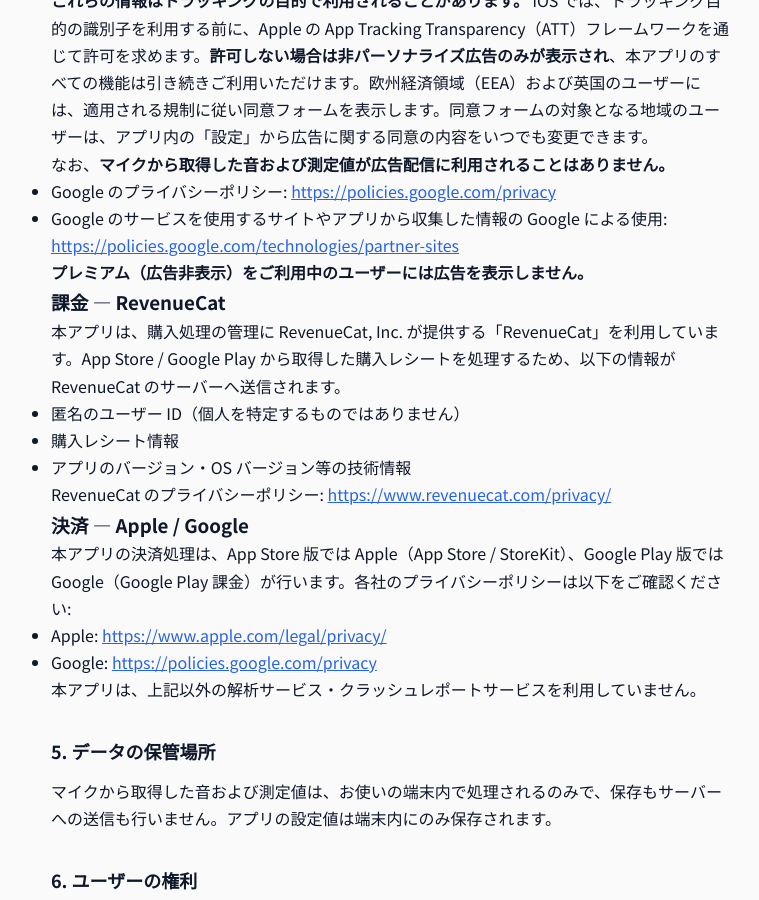
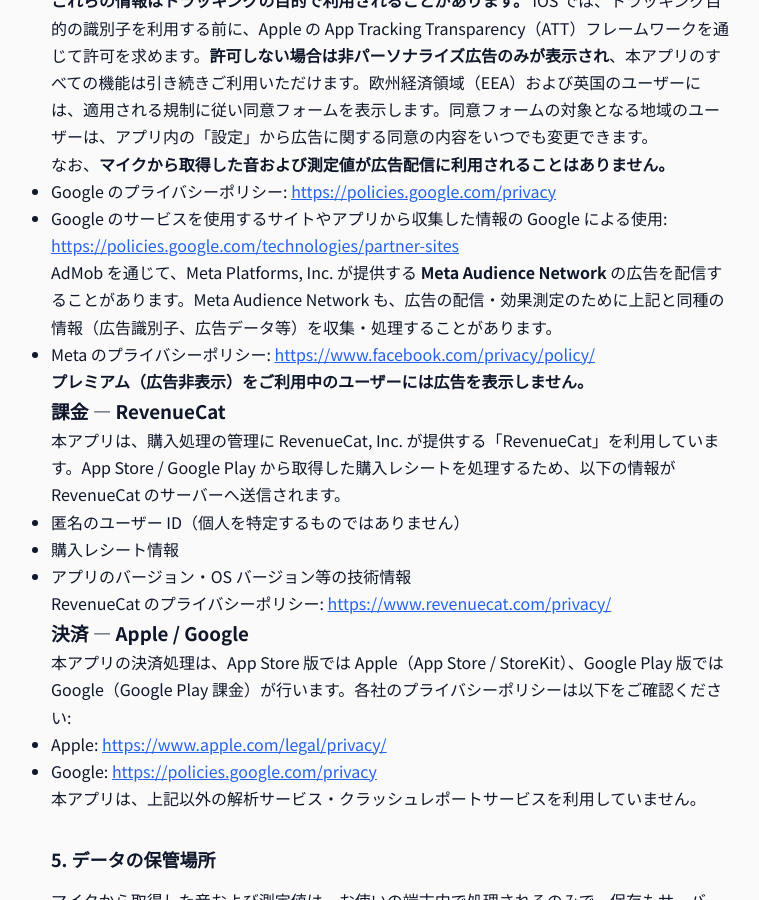
Before and after one commit to hecuhecu/hecuhecu.github.io, a Jekyll site: the page built from apps/sound-meter/privacy.md, in a window 1280 px wide and 900 px high, scrolled down 1387 px. Shown: the whole window, without its empty margins (249-1008 px from the left). Built offline with Jekyll 4.4.1, drawn with Linux system fonts in a browser that asks for light colours; some of the changed text lies outside the part shown.

Commit message:
デシベルメーターのプライバシーポリシーに Meta Audience Network の記載を追加
Co-Authored-By: Claude Opus 5.5 <noreply@anthropic.com>

```diff
--- a/apps/sound-meter/privacy.md
+++ b/apps/sound-meter/privacy.md
@@ -65,6 +65,10 @@ hecuhecu（以下「当方」）は、モバイルアプリケーション「騒
 - Google のプライバシーポリシー: [https://policies.google.com/privacy](https://policies.google.com/privacy)
 - Google のサービスを使用するサイトやアプリから収集した情報の Google による使用: [https://policies.google.com/technologies/partner-sites](https://policies.google.com/technologies/partner-sites)
 
+AdMob を通じて、Meta Platforms, Inc. が提供する **Meta Audience Network** の広告を配信することがあります。Meta Audience Network も、広告の配信・効果測定のために上記と同種の情報（広告識別子、広告データ等）を収集・処理することがあります。
+
+- Meta のプライバシーポリシー: [https://www.facebook.com/privacy/policy/](https://www.facebook.com/privacy/policy/)
+
 **プレミアム（広告非表示）をご利用中のユーザーには広告を表示しません。**
 
 ### 課金 — RevenueCat
```
Also changed, not shown: other parts of apps/sound-meter/privacy.md (+1 -1 lines).
